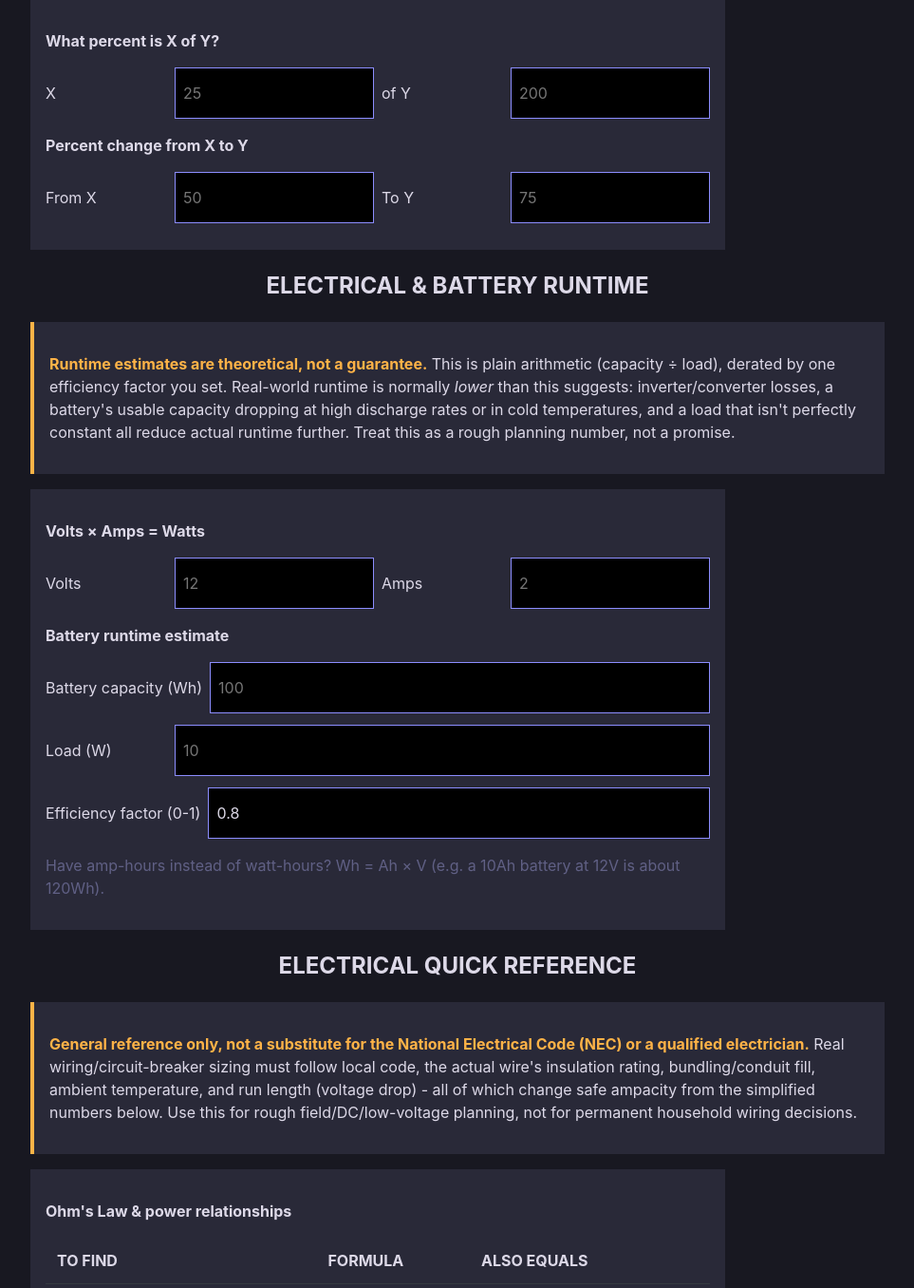
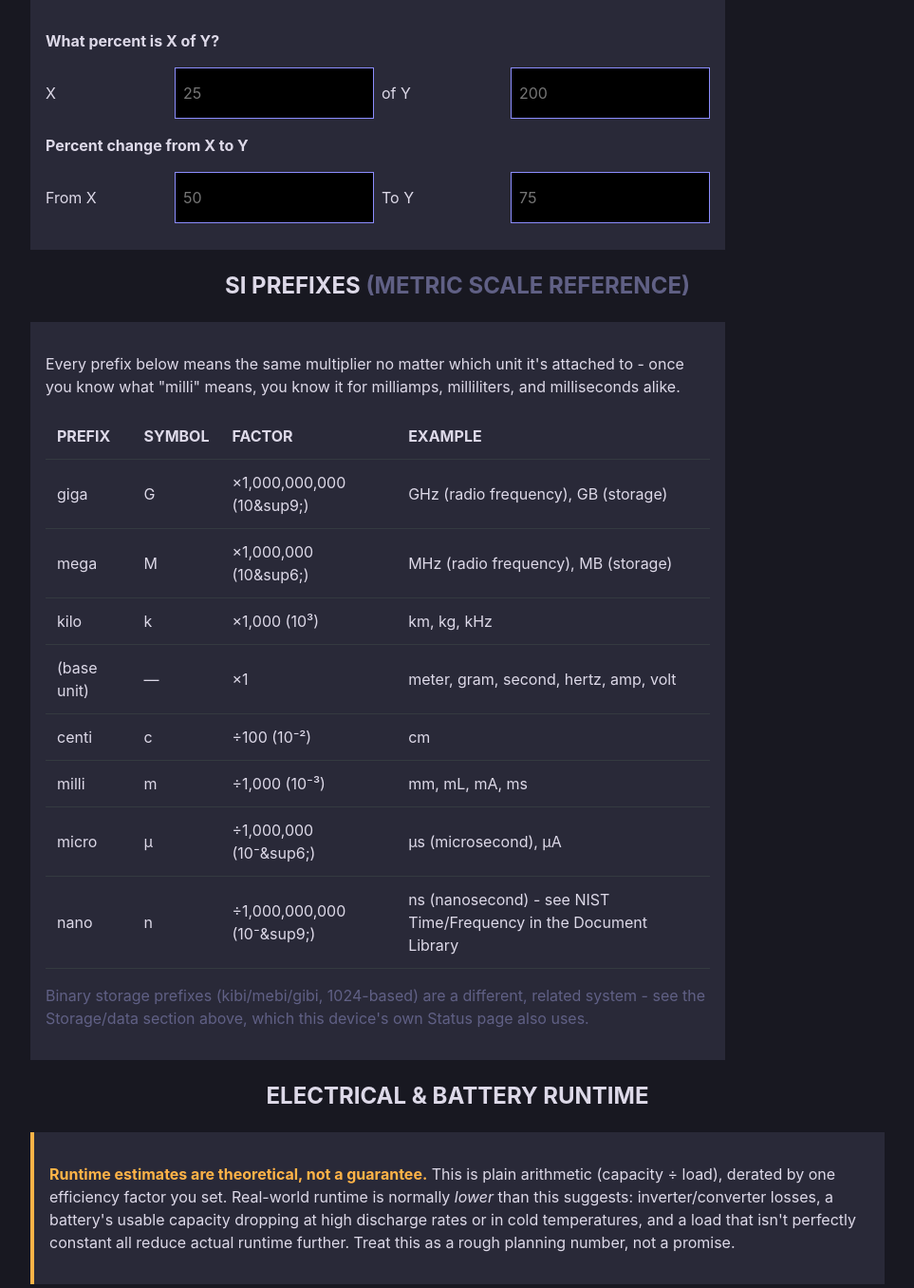
Before and after one commit to mooses1010/piratebox, a PHP site: page /utility/fieldtools/units/ in a window 1280 px wide. Shown: the part 2321-3677 px from the top of the page at 95% size, without its empty margins (158-1121 px from the left). Run offline with PHP 8.4, Linux system fonts and the light colour scheme.

Commit message:
Deep field library, increment 15: SI prefixes reference
Field Tools:
- New 'SI Prefixes (metric scale reference)' table on the existing
  Units page (giga through nano, with factor and real-world examples
  drawn from this project's own content - GHz/MHz from Radio, ns from
  the retained NIST Time/Frequency document, mA/mL/mm) - integrated
  into the existing calculator page rather than a separate page,
  per instruction to integrate with existing tools rather than
  duplicate them.

Verification: php -l clean, Field Tools suite still 86/86 (unaffected
- static reference table, no calculation logic touched), page
smoke-tested locally via 'php -S' (200, new section present).

Built on an isolated worktree branch per this session's background-
job policy (cannot merge into main or deploy from here).

Co-Authored-By: Claude Sonnet 5 <noreply@anthropic.com>
Claude-Session: https://claude.ai/code/session_016ELBzVkrRboU8wVT7oEMsm

```diff
--- a/var/www/html/public/utility/fieldtools/units/index.php
+++ b/var/www/html/public/utility/fieldtools/units/index.php
@@ -196,6 +196,27 @@ $distExamples = [
             <p class="fieldtools-result" id="ft-pct-change-result" aria-live="polite"></p>
         </div>
 
+        <h2>SI Prefixes <span class="muted">(metric scale reference)</span></h2>
+        <div class="fieldtools-tool">
+            <p>Every prefix below means the same multiplier no matter which unit it's attached to - once you know what "milli" means, you know it for milliamps, milliliters, and milliseconds alike.</p>
+            <div class="table-wrapper">
+                <table>
+                    <thead><tr><th>Prefix</th><th>Symbol</th><th>Factor</th><th>Example</th></tr></thead>
+                    <tbody>
+                        <tr><td>giga</td><td>G</td><td>&times;1,000,000,000 (10&sup9;)</td><td>GHz (radio frequency), GB (storage)</td></tr>
+                        <tr><td>mega</td><td>M</td><td>&times;1,000,000 (10&sup6;)</td><td>MHz (radio frequency), MB (storage)</td></tr>
+                        <tr><td>kilo</td><td>k</td><td>&times;1,000 (10&sup3;)</td><td>km, kg, kHz</td></tr>
+                        <tr><td>(base unit)</td><td>&mdash;</td><td>&times;1</td><td>meter, gram, second, hertz, amp, volt</td></tr>
+                        <tr><td>centi</td><td>c</td><td>&divide;100 (10&#8315;&sup2;)</td><td>cm</td></tr>
+                        <tr><td>milli</td><td>m</td><td>&divide;1,000 (10&#8315;&sup3;)</td><td>mm, mL, mA, ms</td></tr>
+                        <tr><td>micro</td><td>&micro;</td><td>&divide;1,000,000 (10&#8315;&sup6;)</td><td>&micro;s (microsecond), &micro;A</td></tr>
+                        <tr><td>nano</td><td>n</td><td>&divide;1,000,000,000 (10&#8315;&sup9;)</td><td>ns (nanosecond) - see NIST Time/Frequency in the Document Library</td></tr>
+                    </tbody>
+                </table>
+            </div>
+            <p class="muted">Binary storage prefixes (kibi/mebi/gibi, 1024-based) are a different, related system - see the Storage/data section above, which this device's own Status page also uses.</p>
+        </div>
+
         <h2>Electrical &amp; battery runtime</h2>
         <div class="help-note">
             <p><strong>Runtime estimates are theoretical, not a guarantee.</strong> This is plain arithmetic (capacity &divide; load), derated by one efficiency factor you set. Real-world runtime is normally <em>lower</em> than this suggests: inverter/converter losses, a battery's usable capacity dropping at high discharge rates or in cold temperatures, and a load that isn't perfectly constant all reduce actual runtime further. Treat this as a rough planning number, not a promise.</p>
```
Also changed, not shown: docs/IMPLEMENTATION-ROADMAP.md (+1 -1 lines).
